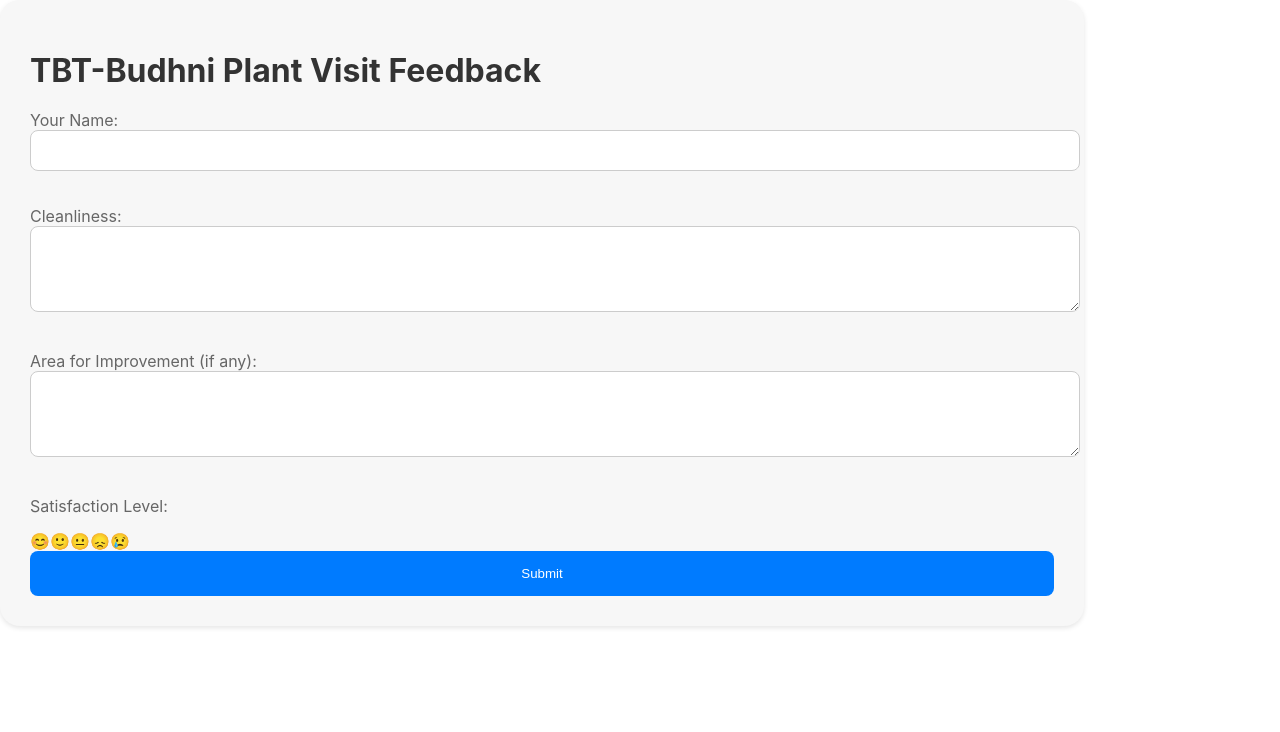
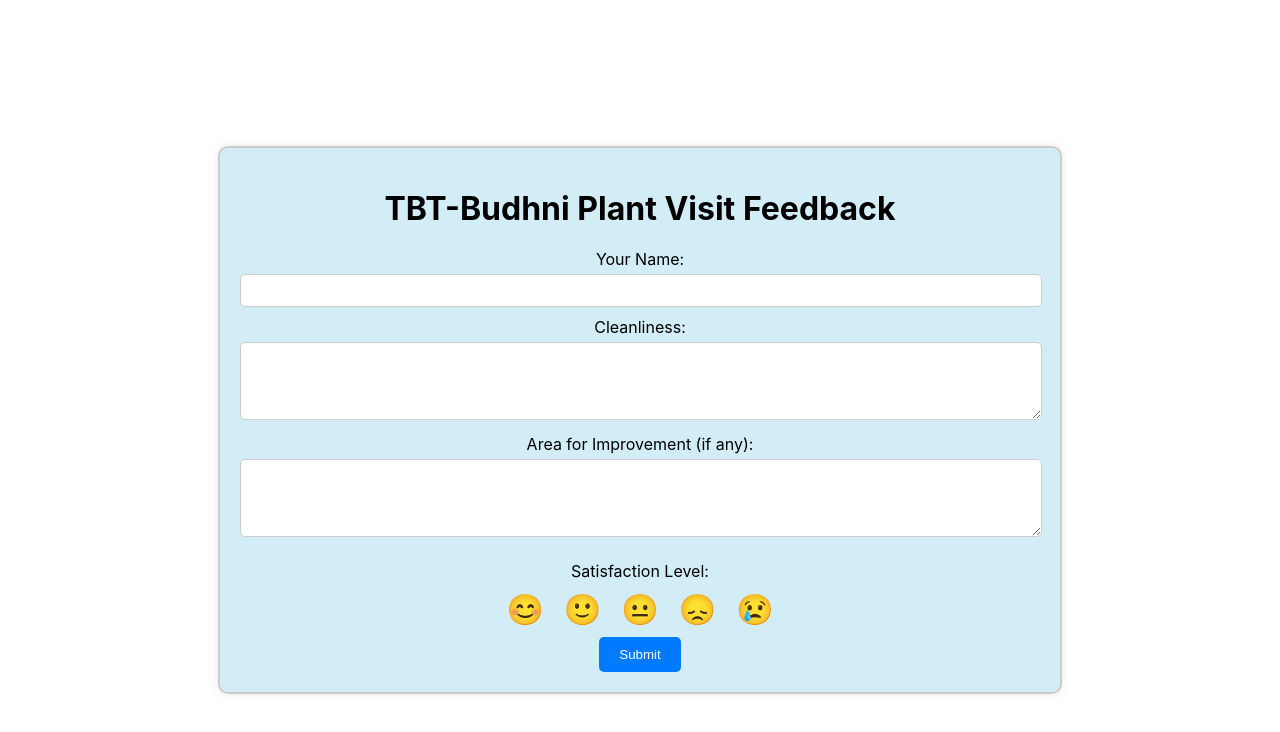
Before and after one commit to BhoomikaPal/Feedback-form, a React (Create React App) app: page /feedback in a window 1280 px wide. Shown: the top 732 px of the page. Built offline with nearby package versions, Linux system fonts and the light colour scheme.

Commit message:
Update FeedbackForm.css

```diff
--- a/src/components/FeedbackForm.css
+++ b/src/components/FeedbackForm.css
@@ -1,67 +1,74 @@
-/* FeedbackForm.css */
-
-/* Container styles */
-.feedback-form-container {
+.container {
   display: flex;
   justify-content: center;
   align-items: center;
-    height: 100vh; /* Full height of the viewport */
+  height: 100vh;
+  padding: 20px 0; /* Add padding to the top and bottom */
 }
 
-  /* Form styles */
+
 .feedback-form {
-    width: 80%; /* 80% of the viewport width */
-    padding: 30px;
-    background-color: #f7f7f7;
-    border-radius: 20px;
-    box-shadow: 0 2px 5px rgba(0, 0, 0, 0.1);
+  text-align: center;
+  width: 100%; /* Adjust the width as needed */
+  max-width: 800px; /* Increase the max-width for a wider container */
+  border: 2px solid #ccc;
+  border-radius: 10px;
+  padding: 20px;
+  box-shadow: 0 0 10px rgba(0, 0, 0, 0.1);
+  background-color: #d3edf7;
 }
 
-  .feedback-form h1 {
-    margin-bottom: 20px;
-    color: #333;
-  }
+
 
 .feedback-form label {
   display: block;
-    margin-bottom: 15px;
-    color: #666;
+  margin-bottom: 10px;
 }
 
 .feedback-form input,
 .feedback-form textarea,
 .feedback-form select {
-    width: 100%;
-    padding: 12px;
-    margin-bottom: 20px;
+  width: calc(100% - 16px); /* Adjust width to account for padding and border */
+  padding: 8px;
+  margin-top: 5px;
+  border-radius: 5px;
   border: 1px solid #ccc;
-    border-radius: 8px;
+}
+
+.feedback-form .satisfaction {
+  margin-top: 20px;
+}
+
+.feedback-form .satisfaction-icons {
+  display: flex;
+  justify-content: center;
+  margin-bottom: 10px;
+}
+
+.feedback-form .satisfaction-icon {
+  cursor: pointer;
+  margin: 0 10px;
+  font-size: 30px;
+}
+
+.feedback-form .satisfaction-icon.selected {
+  background-color: #ffd700;
+  border-radius: 50%;
+  padding: 5px;
+}
+
+.feedback-form .satisfaction-description {
+  font-size: 14px;
+  color: #888;
+  margin-top: 5px;
 }
 
 .feedback-form button {
-    width: 100%;
-    padding: 15px;
   background-color: #007bff;
-    color: white;
+  color: #fff;
+  padding: 10px 20px;
   border: none;
-    border-radius: 8px;
+  border-radius: 5px;
   cursor: pointer;
-    transition: background-color 0.3s ease;
+  transition: background-color 0.3s;
 }
-
-  .feedback-form button:hover {
-    background-color: #0056b3;
-  }
-
-  /* Emoticons styles */
-  .emoticons {
-    display: flex;
-    justify-content: center;
-    margin-top: 20px;
-  }
-
-  .emoticons svg {
-    width: 40px;
-    height: 40px;
-    margin: 0 10px;
-  }
```
Lines whose indentation alone changed are shown as unchanged.
